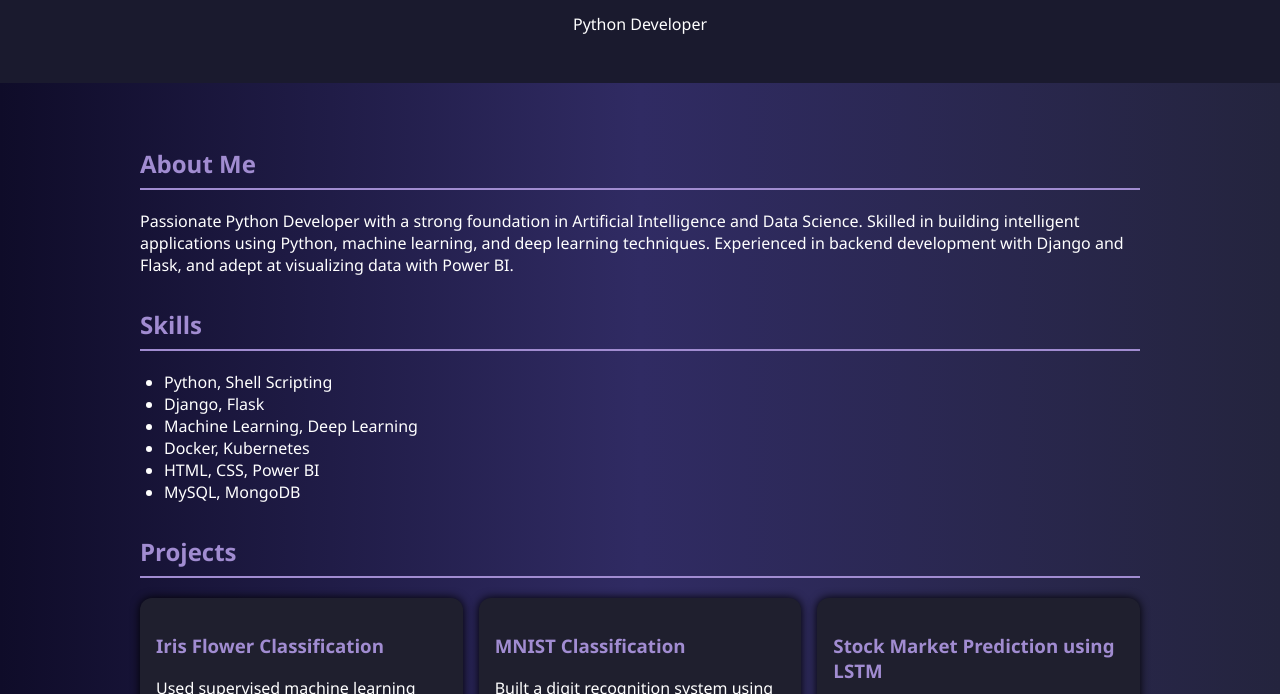
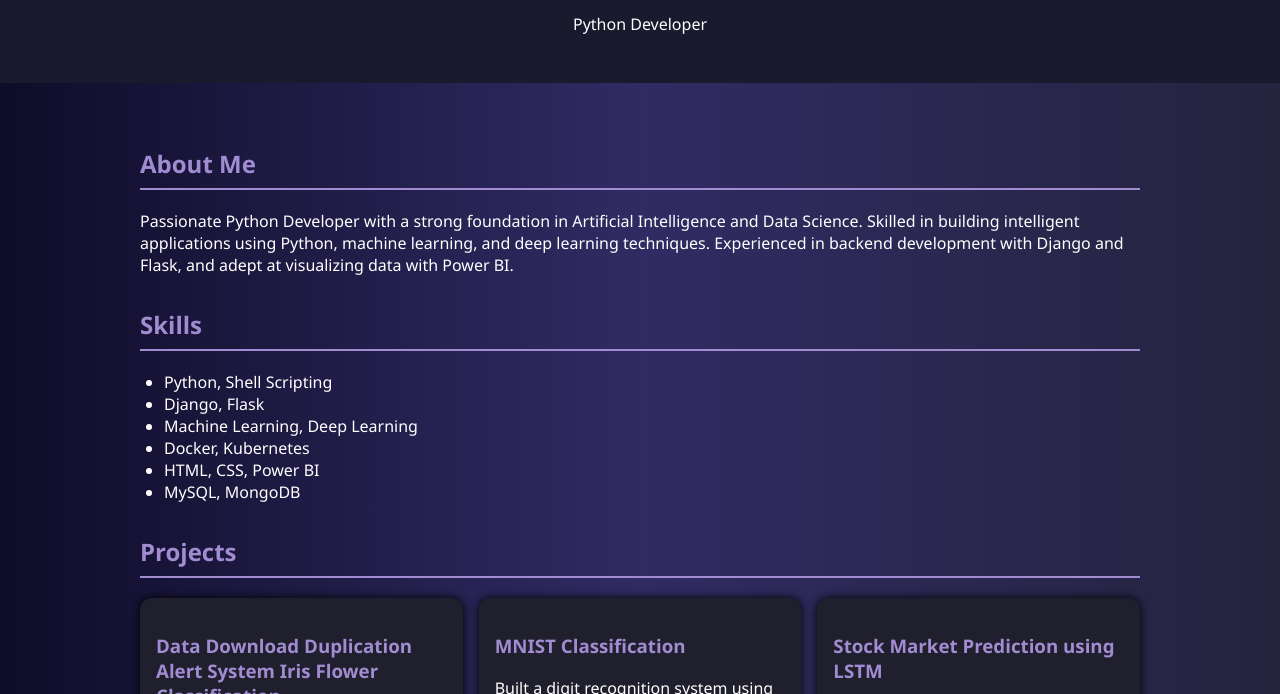
Before and after one commit to sowmYaParim/newportfolio, a plain HTML site: page index.html in a window 1280 px wide. Shown: the part 258-952 px from the top of the page. Drawn offline with Linux system fonts and the light colour scheme.

Commit message:
Update index.html

```diff
--- a/index.html
+++ b/index.html
@@ -36,7 +36,12 @@
         <div class="card-grid">
             <div class="card">
                 <h3>
-                  <a href="https://github.com/sowmYaParim/Machine-learning-/blob/main/mnist_classification.ipynb" target="_blank">
+                  <a href="https://github.com/sowmYaParim/dataalertduplicationsystem.git" target="_blank">
+                    Data Download Duplication Alert System
+                  </a>
+
+
+                     <a href="https://github.com/sowmYaParim/Machine-learning-/blob/main/mnist_classification.ipynb" target="_blank">
                     Iris Flower Classification
                   </a>
                 </h3>
```
